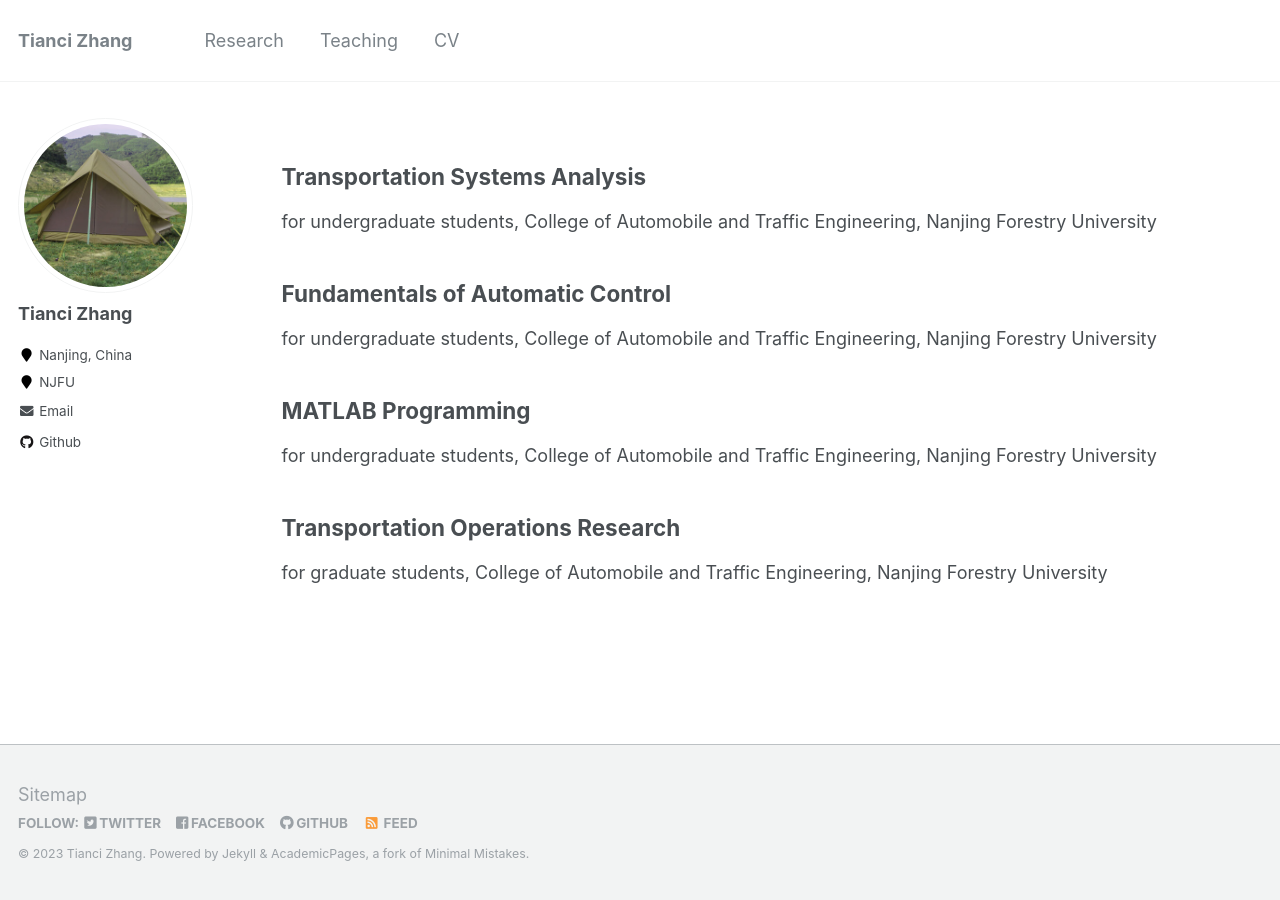
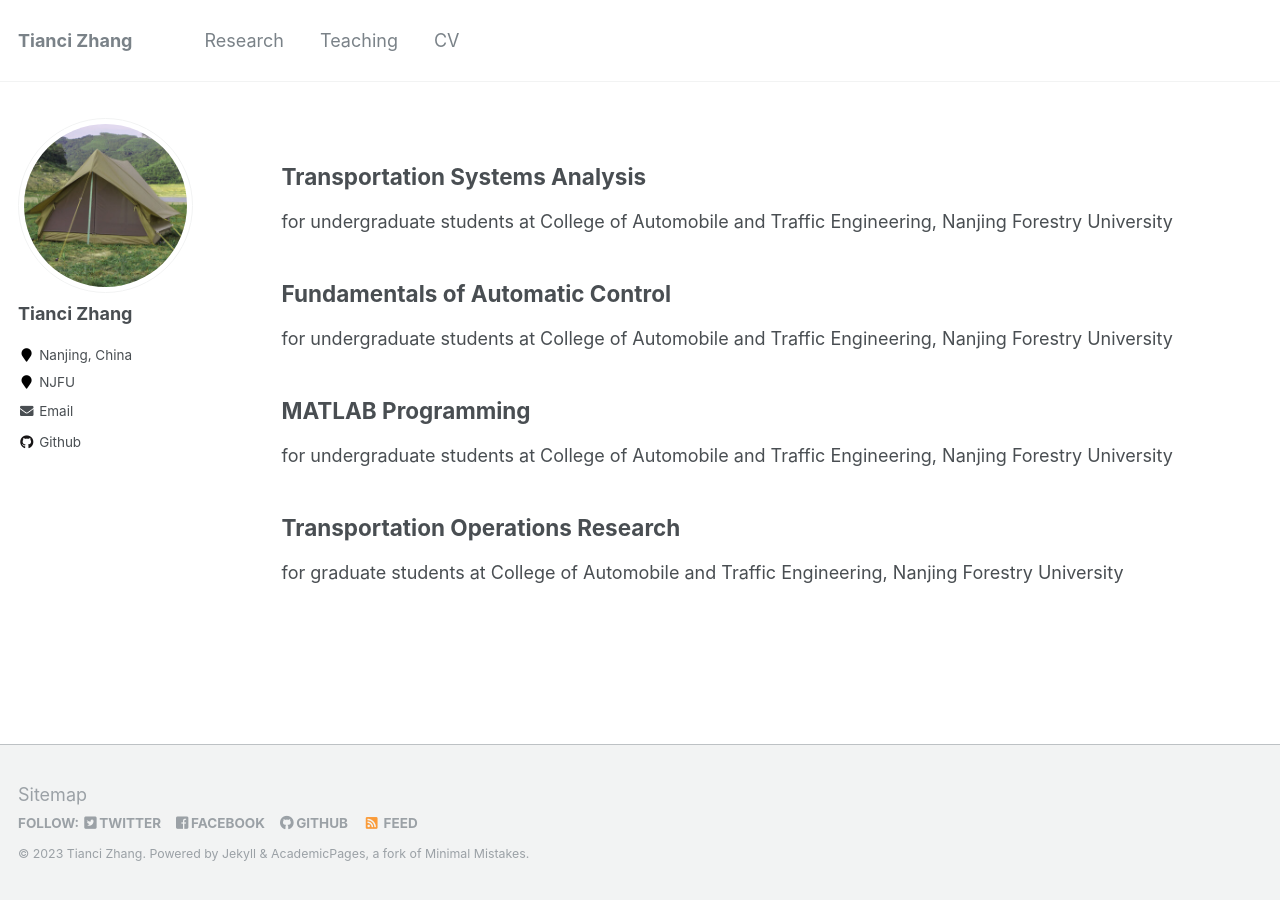
Before and after one commit to tiancivalen/tiancivalen.github.io, a Jekyll site: the page built from _pages/teaching.md, in a window 1280 px wide. Built offline with Jekyll 4.4.1, drawn with Linux system fonts in a browser that asks for light colours.

```diff
--- a/_pages/teaching.md
+++ b/_pages/teaching.md
@@ -6,13 +6,13 @@ author_profile: true
 ---
 
 ## Transportation Systems Analysis
-for undergraduate students, College of Automobile and Traffic Engineering, Nanjing Forestry University
+for undergraduate students at College of Automobile and Traffic Engineering, Nanjing Forestry University
 
 ## Fundamentals of Automatic Control
-for undergraduate students, College of Automobile and Traffic Engineering, Nanjing Forestry University
+for undergraduate students at College of Automobile and Traffic Engineering, Nanjing Forestry University
 
 ## MATLAB Programming
-for undergraduate students, College of Automobile and Traffic Engineering, Nanjing Forestry University
+for undergraduate students at College of Automobile and Traffic Engineering, Nanjing Forestry University
 
 ## Transportation Operations Research
-for graduate students, College of Automobile and Traffic Engineering, Nanjing Forestry University
+for graduate students at College of Automobile and Traffic Engineering, Nanjing Forestry University
```
